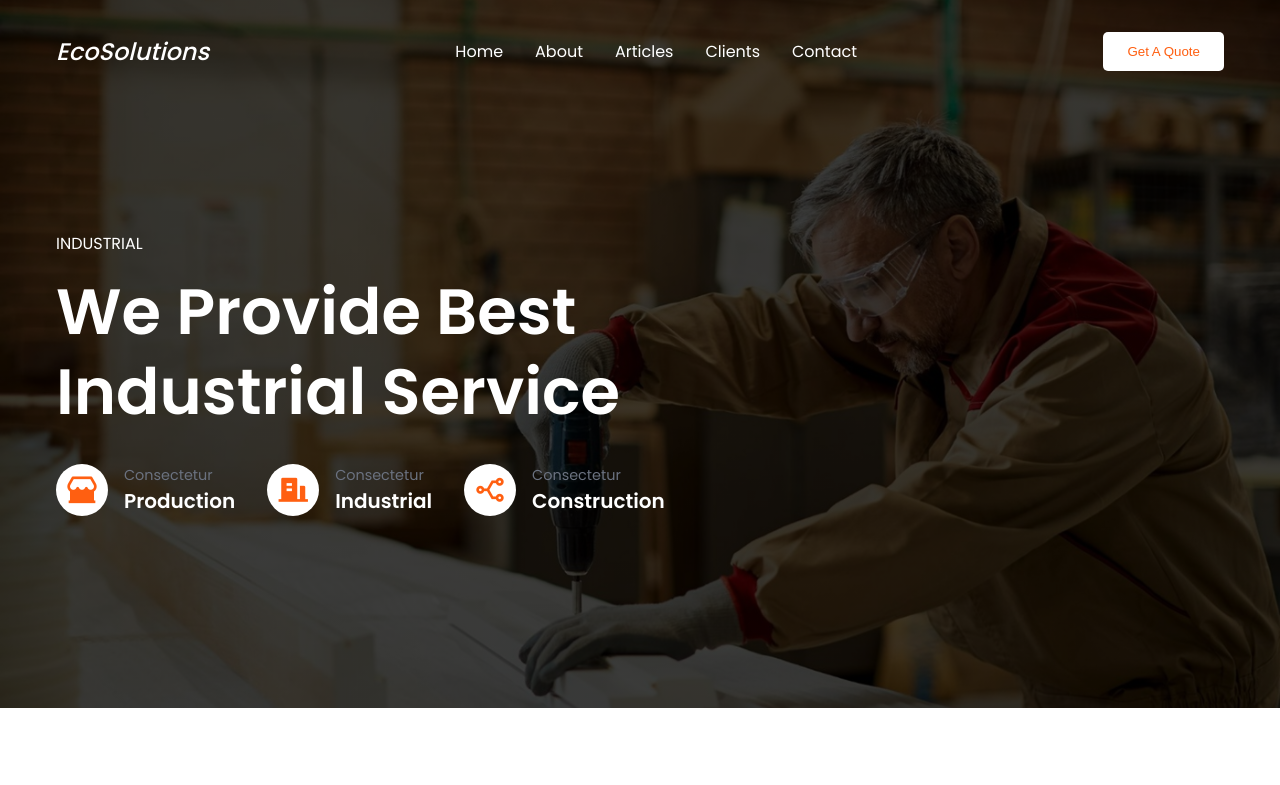
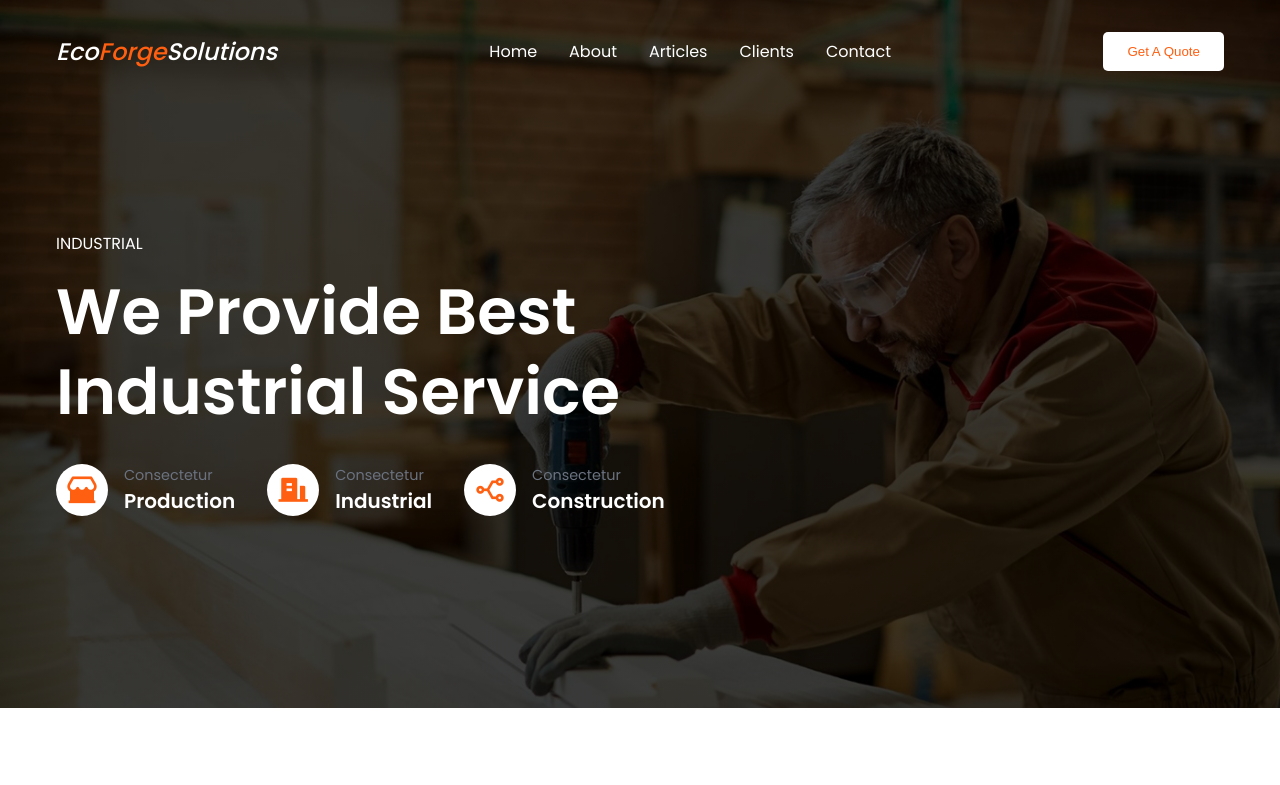
Before and after one commit to SamieTheCoder/EcoForge_Solutions, a plain HTML site: page index.html in a window 1280 px wide. Shown: the top 785 px of the page. Drawn offline with nearby package versions, Linux system fonts and the light colour scheme.

Commit message:
initial commit

```diff
--- a/index.html
+++ b/index.html
@@ -19,7 +19,7 @@
       <nav>
         <div class="nav__header">
           <div class="nav__logo">
-            <a href="#">Eco<span></span>Solutions</a>
+            <a href="#">Eco<span>Forge</span>Solutions</a>
           </div>
           <div class="nav__menu__btn" id="menu-btn">
             <span><i class="ri-menu-line"></i></span>
```
